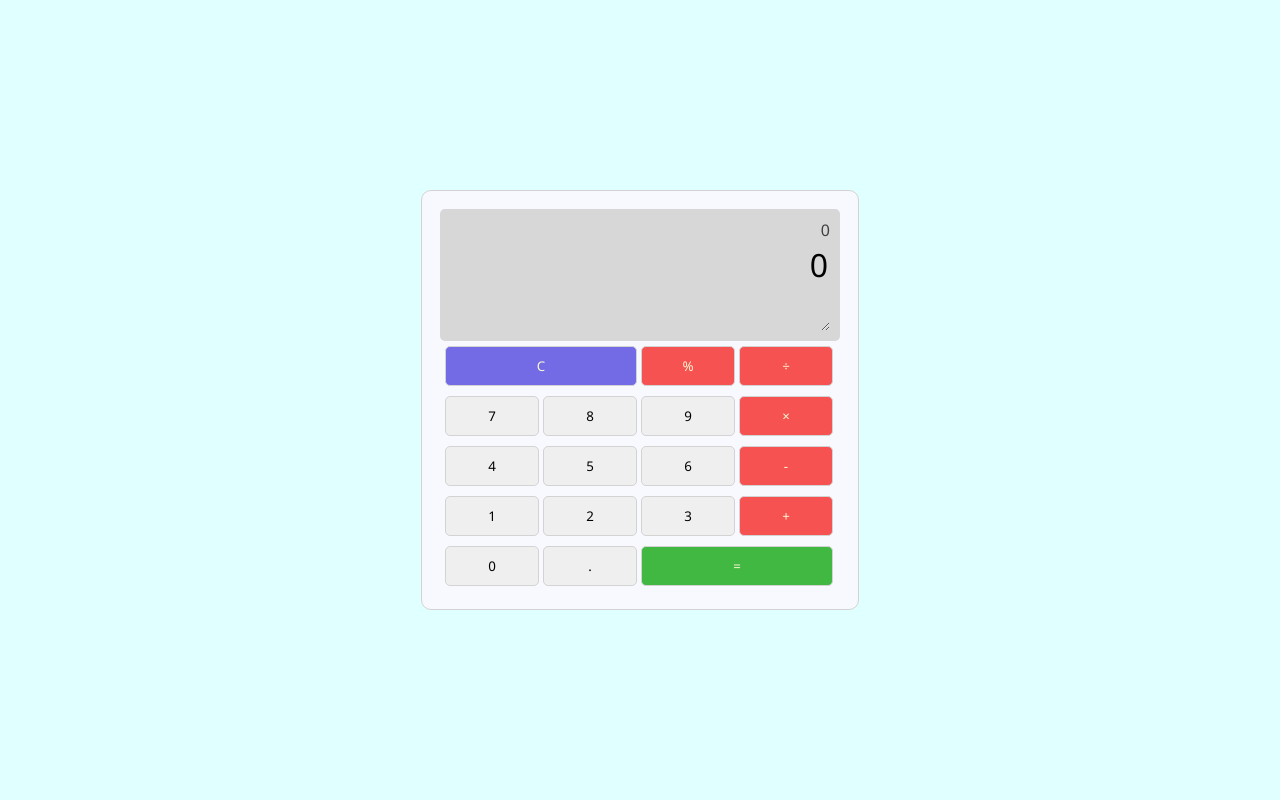
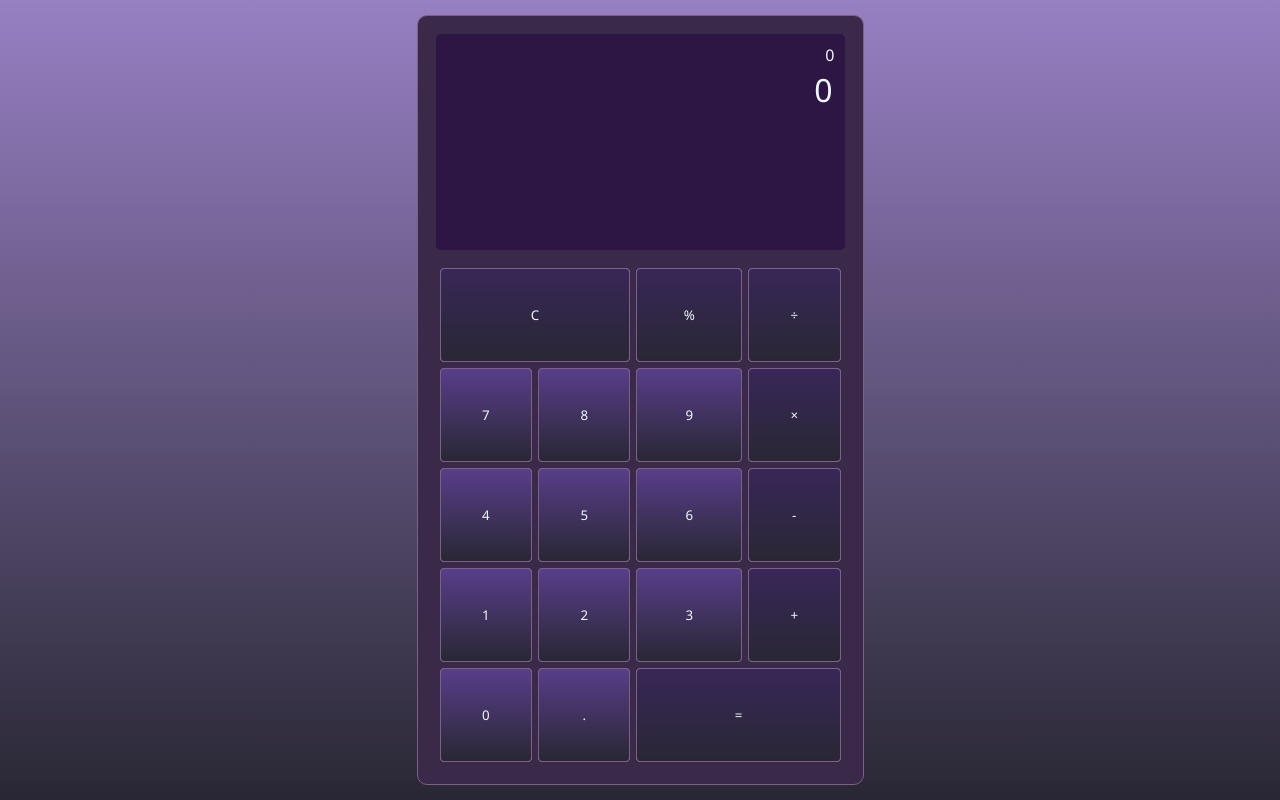
Before and after one commit to abhishekroy666/abhishekroy666.github.io, a plain HTML site: page calculator.html in a window 1280 px wide. Drawn offline with Linux system fonts and the light colour scheme.

Commit message:
updated style

```diff
--- a/calculator.html
+++ b/calculator.html
@@ -1,5 +1,6 @@
 <html>
     <head>
+        <meta name="viewport" content="width=device-width, initial-scale=1.0">
         <link rel="stylesheet" href="css/style.css">
         <script src="js/script.js"></script>
     </head>
@@ -8,38 +9,42 @@
             <div id="screen">
                 <div id="result"></div>
                 <div>
-                    <textarea id="expression" wrap="soft" value="Hello World"></textarea>
+                    <textarea disabled id="expression" wrap="soft" value="Hello World"></textarea>
                 </div>
             </div>
             <div id="keypad">
-                <div class="keypad-row">
-                    <button class="keypad-button double clear" onclick="reset()">C</button>
-                    <button class="keypad-button symbol" onclick="addToExpr(this)">%</button>
-                    <button class="keypad-button symbol" onclick="addToExpr(this)">&divide;</button>
-                </div>
-                <div class="keypad-row">
-                    <button class="keypad-button" onclick="addToExpr(this)">7</button>
-                    <button class="keypad-button" onclick="addToExpr(this)">8</button>
-                    <button class="keypad-button" onclick="addToExpr(this)">9</button>
-                    <button class="keypad-button symbol" onclick="addToExpr(this)">&times;</button>
-                </div>
-                <div class="keypad-row">
-                    <button class="keypad-button" onclick="addToExpr(this)">4</button>
-                    <button class="keypad-button" onclick="addToExpr(this)">5</button>
-                    <button class="keypad-button" onclick="addToExpr(this)">6</button>
-                    <button class="keypad-button symbol" onclick="addToExpr(this)">-</button>
-                </div>
-                <div class="keypad-row">
-                    <button class="keypad-button" onclick="addToExpr(this)">1</button>
-                    <button class="keypad-button" onclick="addToExpr(this)">2</button>
-                    <button class="keypad-button" onclick="addToExpr(this)">3</button>
-                    <button class="keypad-button symbol" onclick="addToExpr(this)">+</button>
-                </div>
-                <div class="keypad-row">
-                    <button class="keypad-button" onclick="addToExpr(this)">0</button>
-                    <button class="keypad-button" onclick="addToExpr(this)">.</button>
-                    <button class="keypad-button double equal" onclick="evaluateExpr()">=</button>
-                </div>
+                <table>
+                    <tbody>
+                        <tr>
+                            <td colspan="2"><button class="keypad-button clear" onclick="reset()">C</button></td>
+                            <td><button class="keypad-button symbol" onclick="addToExpr(this)">%</button></td>
+                            <td><button class="keypad-button symbol" onclick="addToExpr(this)">&divide;</button></td>
+                        </tr>
+                        <tr>
+                            <td><button class="keypad-button" onclick="addToExpr(this)">7</button></td>
+                            <td><button class="keypad-button" onclick="addToExpr(this)">8</button></td>
+                            <td><button class="keypad-button" onclick="addToExpr(this)">9</button></td>
+                            <td><button class="keypad-button symbol" onclick="addToExpr(this)">&times;</button></td>
+                        </tr>
+                        <tr>
+                            <td><button class="keypad-button" onclick="addToExpr(this)">4</button></td>
+                            <td><button class="keypad-button" onclick="addToExpr(this)">5</button></td>
+                            <td><button class="keypad-button" onclick="addToExpr(this)">6</button></td>
+                            <td><button class="keypad-button symbol" onclick="addToExpr(this)">-</button></td>
+                        </tr>
+                        <tr>
+                            <td><button class="keypad-button" onclick="addToExpr(this)">1</button></td>
+                            <td><button class="keypad-button" onclick="addToExpr(this)">2</button></td>
+                            <td><button class="keypad-button" onclick="addToExpr(this)">3</button></td>
+                            <td><button class="keypad-button symbol" onclick="addToExpr(this)">+</button></td>
+                        </tr>
+                        <tr>
+                            <td><button class="keypad-button" onclick="addToExpr(this)">0</button></td>
+                            <td><button class="keypad-button" onclick="addToExpr(this)">.</button></td>
+                            <td colspan="2"><button class="keypad-button equal" onclick="evaluateExpr()">=</button></td>
+                        </tr>
+                    </tbody>
+                </table>
             </div>
         </div>
     </body>
--- a/css/style.css
+++ b/css/style.css
@@ -1,58 +1,77 @@
 body {
-    background-color: lightcyan;
+    background-image: linear-gradient(rgb(151, 128, 195) , rgb(41, 39, 52));
     display: flex;
     align-items: center;
     justify-content: center;
 }
 
 #calculator {
-    height: fit-content;
-    width: fit-content;
-    max-width: 400px;
-    background-color: ghostwhite;
+    position: relative;
+    background-color: rgb(58, 41, 73);
     padding: 18px;
     border-radius: 10px;
-    border: 1px solid lightgray;
+    border: 1px solid rgb(123, 97, 134);
 }
 
 #screen {
-    background-color: rgb(216, 215, 215);
+    position: relative;
+    background-color: rgb(45, 22, 67);
     padding: 10px;
     border-radius: 5px;
+    min-height: auto;
+    height: 25%;
 }
 
 #result {
+    position: relative;
     font-family: 'Segoe UI', Tahoma, Geneva, Verdana, sans-serif;
+    color: aliceblue;
     text-align: right;
-    opacity: 70%;
 }
 
 #expression {
+    position: relative;
     font-size: xx-large;
     font-family: 'Segoe UI', Tahoma, Geneva, Verdana, sans-serif;
     text-align: right;
-    background-color: rgb(216, 215, 215);
+    background-color: rgb(45, 22, 67);
+    color: aliceblue;
     border: none;
+    height: 90%;
+    resize: none;
+}
+
+#keypad {
+    position: relative;
+    height: 64%;
+    margin-top: 14px;
+}
+
+table {
+    height: 100%;
     width: 100%;
 }
 
-.keypad-row {
-    padding: 5px;
+td {
+    text-align: center;
+    padding: 2px;
 }
 
 button {
-    border: 1px solid lightgray;
-    height: 40px;
-    width: 94px;
+    border: 1px solid rgb(123, 97, 134);
+    height: 100%;
+    width: 100%;
     font-family: 'Segoe UI', Tahoma, Geneva, Verdana, sans-serif;
     font-weight: 500;
-    border-radius: 5px;
+    border-radius: 4px;
+    color: aliceblue;
+    background-image: linear-gradient(rgb(88, 62, 138) , rgb(41, 39, 52));
 }
 
 button:hover {
-    border: 1px solid grey;
-    box-shadow: 1px 1px darkgray;
+    box-shadow: 1px 1px rgb(56, 56, 56);
     background-color: darkgray;
+    background-image: linear-gradient(rgb(101, 76, 147) , rgb(41, 39, 52));
 }
 
 button:active {
@@ -60,32 +79,13 @@ button:active {
 }
 
 button.double {
-    width: 192px;
+    width: 100%;
 }
 
-button.clear {
-    background-color: rgb(115, 106, 229);
-    color: lightgoldenrodyellow;
+button.clear, .symbol, .equal {
+    background-image: linear-gradient(rgb(56, 39, 88) , rgb(41, 39, 52));
 }
 
-button.clear:hover {
-    background-color: rgb(85, 78, 191);
+button.clear:hover, .symbol:hover, .equal:hover {
+    background-image: linear-gradient(rgb(88, 62, 138) , rgb(41, 39, 52));
 }
-
-button.equal {
-    background-color: rgb(65, 184, 65);
-    color: lightgoldenrodyellow;
-}
-
-button.equal:hover {
-    background-color: rgb(58, 161, 58);
-}
-
-button.symbol {
-    background-color: rgb(247, 82, 82);
-    color: lightgoldenrodyellow;
-}
-
-button.symbol:hover {
-    background-color: rgb(187, 62, 62);
-}
--- a/js/script.js
+++ b/js/script.js
@@ -28,7 +28,7 @@ function evaluate() {
                         break;
                     case '\xD7' :
                     case '*' :
-                        result = result* val;
+                        result = result * val;
                         break;
                     case '-' :
                         result = result - val;
@@ -51,7 +51,7 @@ function evaluate() {
         lastNum = ch + lastNum;
     }
     if (symbol == '') {
-        result = parseFloat(lastNum).toFixed(8);
+        result = parseFloat(lastNum);
     }
     document.getElementById('result').innerHTML = result;
 }
@@ -84,13 +84,14 @@ function addToExpr(button) {
         if (symbols.includes(buttonVal) || decimalPoint == buttonVal) {
             return;
         }
-    } else {
-
-    }
-    if (expr == null || expr == '0') {
         expr = buttonVal;
     } else {
         expr += buttonVal;
     }
     document.getElementById('expression').value = expr;
 }
+
+function adjustHeight() {
+    var expr = document.getElementById('expression').value;
+    // todo
+}
```
